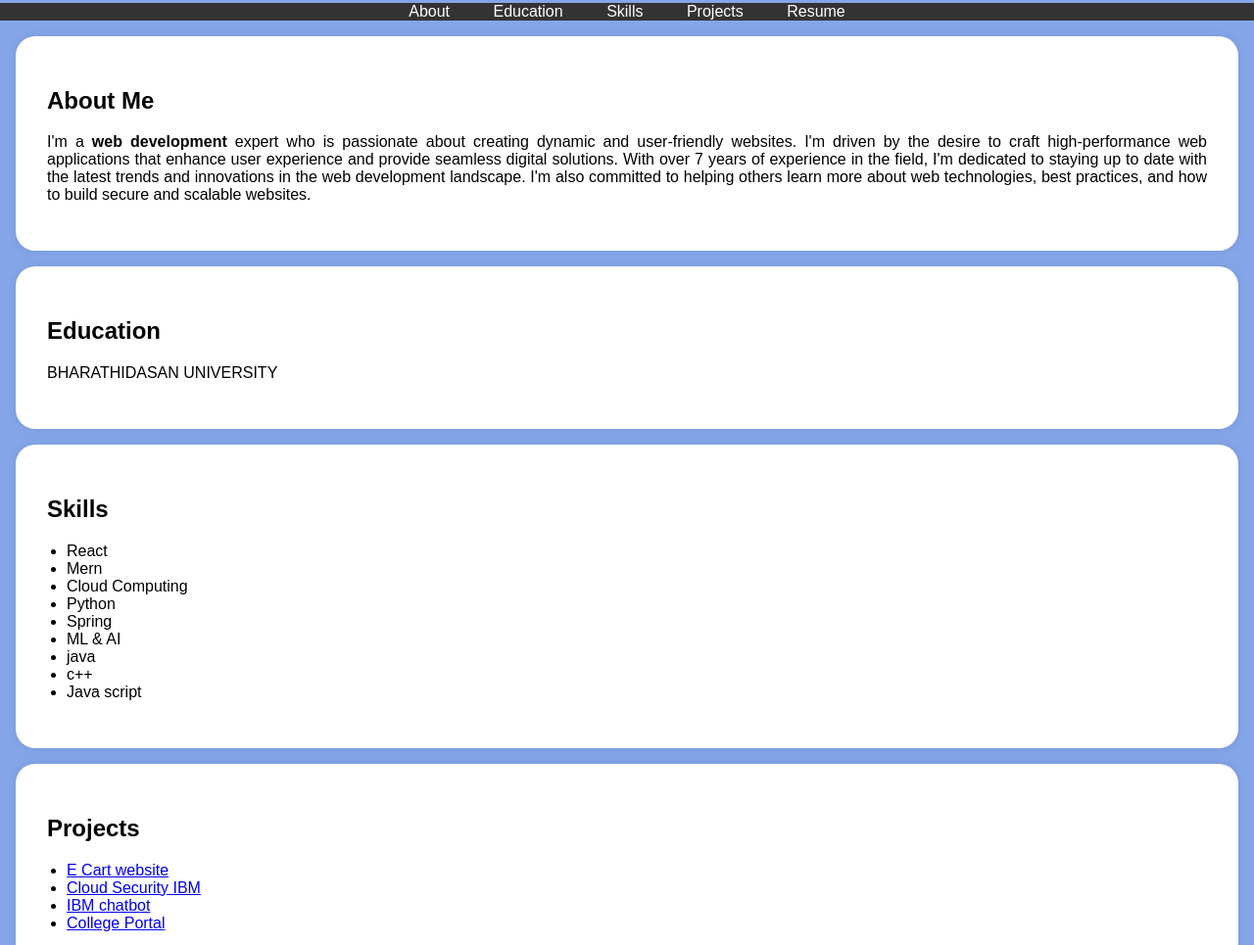
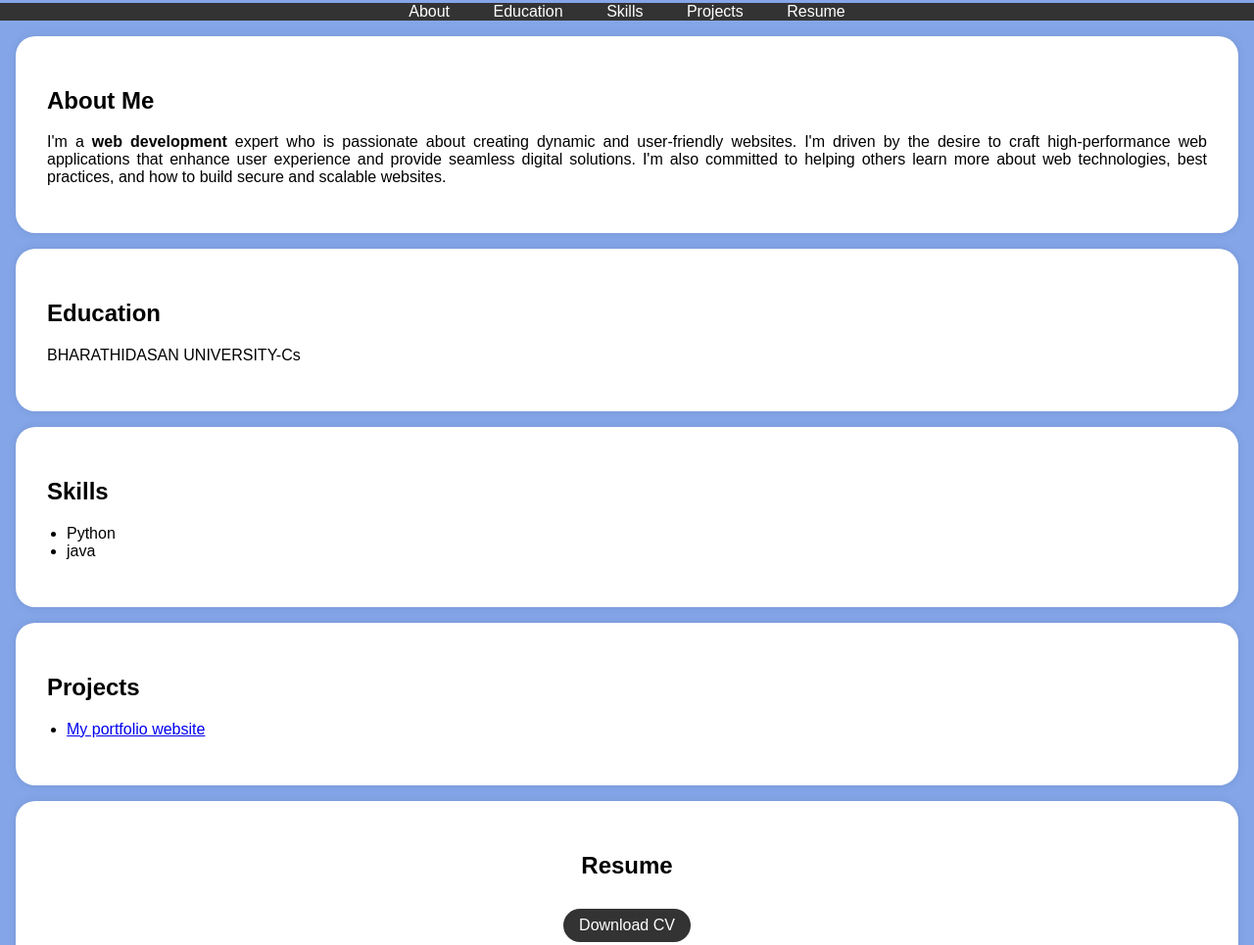
Before and after one commit to Ananthapriya2006/digital-portfolio, a plain HTML site: page index.html in a window 1280 px wide. Shown: the part 210-1175 px from the top of the page at 98% size. Drawn offline with Linux system fonts and the light colour scheme.

Commit message:
Update index.html

```diff
--- a/index.html
+++ b/index.html
@@ -117,9 +117,7 @@
             <h2>About Me</h2>
             <p>I'm a <b>web development</b> expert who is passionate about creating dynamic and user-friendly websites.
                 I'm driven by the desire to craft high-performance web applications that enhance user experience and provide
-                 seamless digital solutions. With over 7 years of experience in the field, I'm dedicated to staying up to date
-                 with the latest trends and innovations in the
-                 web development landscape. I'm also committed to helping others learn more about web technologies,
+                 seamless digital solutions.  I'm also committed to helping others learn more about web technologies,
                  best practices, and how to build secure and scalable websites.</p>
 
         </div>
@@ -128,7 +126,7 @@
     <section id="education">
         <div class="section-content">
             <h2>Education</h2>
-            <p>BHARATHIDASAN UNIVERSITY</p>
+            <p>BHARATHIDASAN UNIVERSITY-Cs</p>
 
 
         </div>
@@ -138,15 +136,15 @@
         <div class="section-content">
             <h2>Skills</h2>
             <ul>
-                <li>React</li>
-                <li>Mern</li>
-                <li>Cloud Computing</li>
+
+
+
                 <li>Python</li>
-                <li>Spring</li>
-                <li>ML & AI</li>
+
+
                 <li>java</li>
-                <li>c++</li>
-                <li>Java script</li>
+
+
             </ul>
         </div>
     </section>
@@ -155,10 +153,8 @@
         <div class="section-content">
             <h2>Projects</h2>
             <ul>
-                <li><a href="#">E Cart website</a></li>
-                <li><a href="#">Cloud Security IBM</a></li>
-                <li><a href="#">IBM chatbot</a></li>
-                <li><a href="#">College Portal</a></li>
+                <li><a href="#">My portfolio website</a></li>
+
                 <!-- Add more project links here -->
             </ul>
         </div>
```
